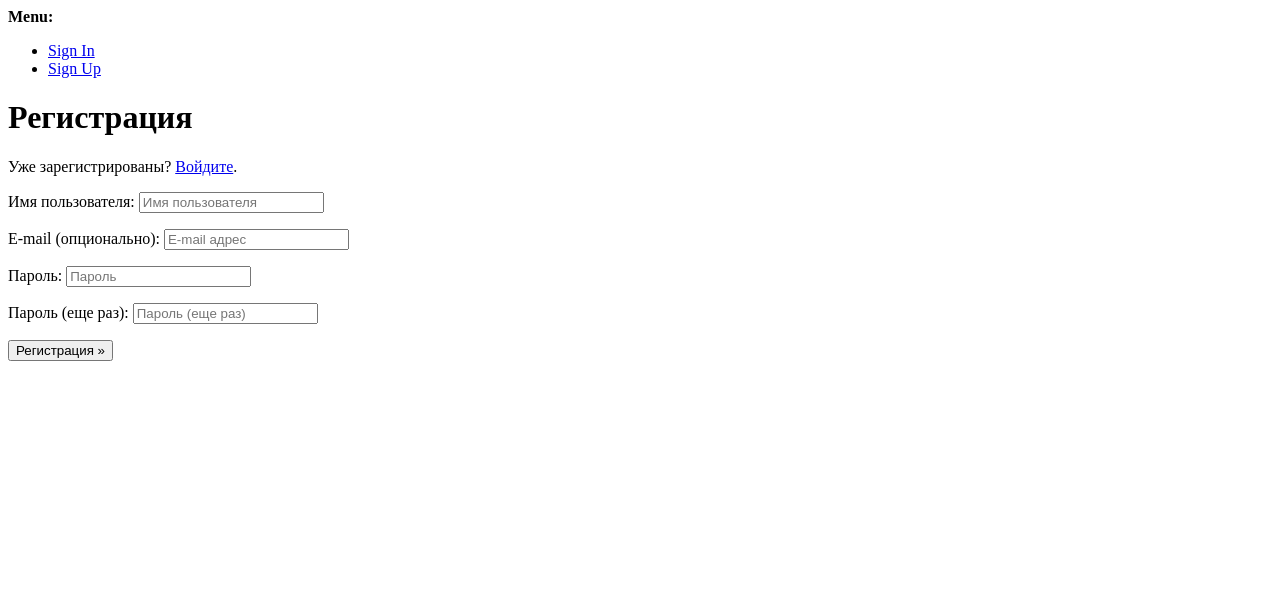
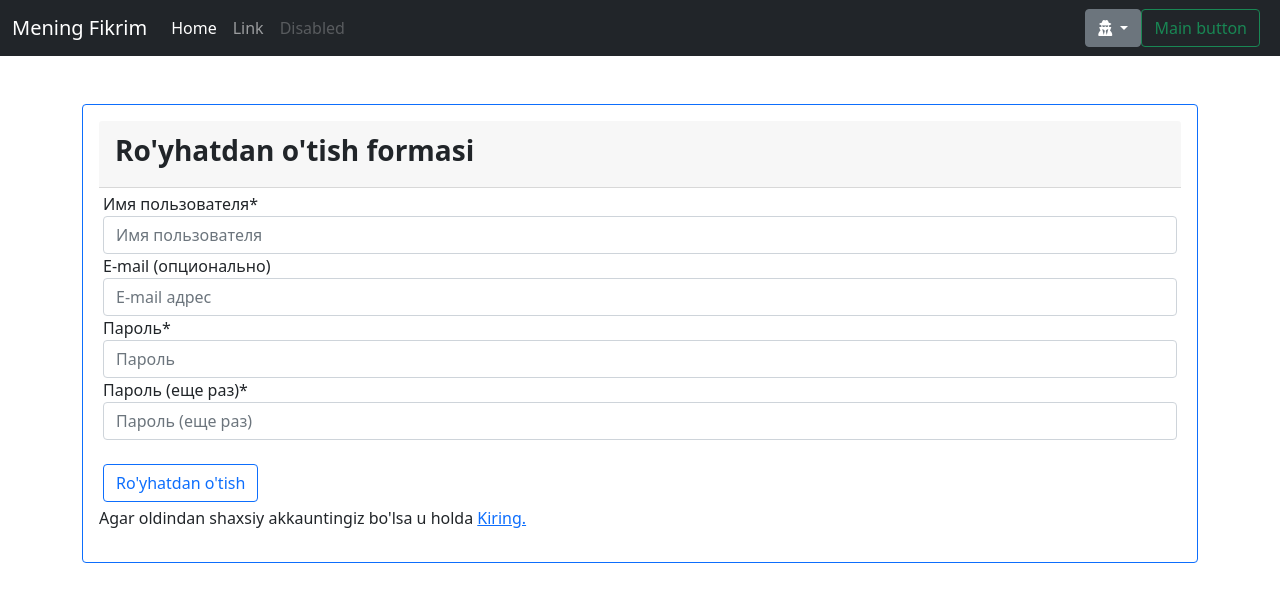
Before and after one commit to RoboCodeITAcademy/my-opinion-django, a Django app: page /accounts/signup/ in a window 1280 px wide. Shown: the top 602 px of the page. Run offline with Django 3.2, Linux system fonts and the light colour scheme; some libraries are stand-ins or nearby versions.

Commit message:
accounts urls

```diff
--- a/main/urls.py
+++ b/main/urls.py
@@ -4,5 +4,8 @@ from . import views
 app_name = 'main'
 
 urlpatterns = [
-    path("", views.HomeView.as_view(), name="home")
+    path("", views.HomeView.as_view(), name="home"),
+
+    # PROFILE
+    path("profile/", views.profile, name="profile")
 ]
--- a/main/views.py
+++ b/main/views.py
@@ -5,3 +5,7 @@ from django.views.generic import TemplateView
 
 class HomeView(TemplateView):
     template_name = "index.html"
+
+
+def profile(request):
+    return render(request, "account/profile.html")
--- a/templates/account/signup.html
+++ b/templates/account/signup.html
@@ -1,21 +1,26 @@
-{% extends "account/base.html" %}
+{% extends "wrapper.html" %} {% load i18n %} {% load crispy_forms_tags %} {% block content %}
+<div class="container">
+    <div class="row mt-5">
+        <div class="login d-flex flex-column justify-content-center">
+            <div class="card p-3 rounded border border-1 border-primary">
+                <div class="card-header">
+                    <div class="card-title fs-3 fw-bold">
+                        Ro'yhatdan o'tish formasi
+                    </div>
+                </div>
+                <form action="{% url 'account_signup' %}" method="post" class="p-1">
+                    {% csrf_token %} {{form|crispy}}
+                    <input type="hidden" name="{{ redirect_field_name }}" value="{{redirect_field_value}}">
+                    <br>
+                    <button class="btn btn-outline-primary" type="submit">Ro'yhatdan o'tish</button>
+                </form>
+                <p>
+                    Agar oldindan shaxsiy akkauntingiz bo'lsa u holda
+                    <a href="{{ login_url }}">Kiring.</a>
+                </p>
+            </div>
+        </div>
+    </div>
 
-{% load i18n %}
-
-{% block head_title %}{% trans "Signup" %}{% endblock %}
-
-{% block content %}
-<h1>{% trans "Sign Up" %}</h1>
-
-<p>{% blocktrans %}Already have an account? Then please <a href="{{ login_url }}">sign in</a>.{% endblocktrans %}</p>
-
-<form class="signup" id="signup_form" method="post" action="{% url 'account_signup' %}">
-  {% csrf_token %}
-  {{ form.as_p }}
-  {% if redirect_field_value %}
-  <input type="hidden" name="{{ redirect_field_name }}" value="{{ redirect_field_value }}" />
-  {% endif %}
-  <button type="submit">{% trans "Sign Up" %} &raquo;</button>
-</form>
-
+</div>
 {% endblock %}
--- a/templates/index.html
+++ b/templates/index.html
@@ -1 +1 @@
-{% block content %} {% endblock %}
+{% extends 'wrapper.html' %} {% block content %} {% endblock %}
--- a/templates/wrapper.html
+++ b/templates/wrapper.html
@@ -7,7 +7,7 @@
     <meta http-equiv="X-UA-Compatible" content="IE=edge">
     <meta name="viewport" content="width=device-width, initial-scale=1.0">
     <link href="https://cdn.jsdelivr.net/npm/bootstrap@5.0.2/dist/css/bootstrap.min.css" rel="stylesheet" integrity="sha384-EVSTQN3/azprG1Anm3QDgpJLIm9Nao0Yz1ztcQTwFspd3yD65VohhpuuCOmLASjC" crossorigin="anonymous">
-    <script src="https://cdn.jsdelivr.net/npm/bootstrap@5.0.2/dist/js/bootstrap.bundle.min.js" integrity="sha384-MrcW6ZMFYlzcLA8Nl+NtUVF0sA7MsXsP1UyJoMp4YLEuNSfAP+JcXn/tWtIaxVXM" crossorigin="anonymous"></script>
+
     <link rel="stylesheet" href="https://cdnjs.cloudflare.com/ajax/libs/font-awesome/6.1.1/css/all.min.css" integrity="sha512-KfkfwYDsLkIlwQp6LFnl8zNdLGxu9YAA1QvwINks4PhcElQSvqcyVLLD9aMhXd13uQjoXtEKNosOWaZqXgel0g==" crossorigin="anonymous" referrerpolicy="no-referrer"
     />
     <link rel="stylesheet" href="{% static 'css/style.css' %}">
@@ -21,7 +21,7 @@
                 <button class="navbar-toggler" type="button" data-bs-toggle="collapse" data-bs-target="#navbarTogglerDemo03" aria-controls="navbarTogglerDemo03" aria-expanded="false" aria-label="Toggle navigation">
                     <span class="navbar-toggler-icon"></span>
                 </button>
-                <a class="navbar-brand" href="#">Mening Fikrim</a>
+                <a class="navbar-brand" href="/">Mening Fikrim</a>
                 <div class="collapse navbar-collapse" id="navbarTogglerDemo03">
                     <ul class="navbar-nav me-auto mb-2 mb-lg-0">
                         <li class="nav-item">
@@ -35,10 +35,39 @@
                         </li>
                     </ul>
                     <div class="d-flex">
-                        <input class="form-control me-2" type="search" placeholder="Search" aria-label="Search">
-                        <a href="#" class="btn btn-outline-primary">
-                            <i class="fas fa-user-secret"></i>
-                        </a>
+
+                        <div class="dropdown">
+                            <a class="btn btn-secondary dropdown-toggle" href="#" role="button" id="dropdownMenuLink" data-bs-toggle="dropdown" aria-expanded="false">
+                                <i class="fas fa-user-secret"></i>
+                            </a>
+
+                            <ul class="dropdown-menu" aria-labelledby="dropdownMenuLink">
+                                {% if request.user.is_authenticated %}
+                                <li>
+                                    <a class="dropdown-item" href="/profile/">
+                                        <i class="fas fa-user"></i> {{request.user.username}}
+
+                                    </a>
+                                </li>
+                                <li>
+                                    <a class="dropdown-item" href="{{account_logout}}">
+
+                                        <i class="fas fa-sign-out"></i> Logout
+                                    </a>
+                                </li>
+                                {% else %}
+                                <li>
+                                    <a class="dropdown-item" href="{{account_login}}">
+
+                                        <i class="fas fa-sign-in"></i>Login
+                                    </a>
+                                </li>
+                                {% endif %}
+
+                            </ul>
+                        </div>
+
+                        <button class="btn btn-outline-success me-2" type="button">Main button</button>
                     </div>
                 </div>
             </div>
@@ -46,6 +75,7 @@
     </header>
 
     {% block content %} {% endblock %}
+    <script src="https://cdn.jsdelivr.net/npm/bootstrap@5.0.2/dist/js/bootstrap.bundle.min.js" integrity="sha384-MrcW6ZMFYlzcLA8Nl+NtUVF0sA7MsXsP1UyJoMp4YLEuNSfAP+JcXn/tWtIaxVXM" crossorigin="anonymous"></script>
 </body>
 
 </html>
```
Also changed, not shown: myopinion/settings.py (+7 -0 lines), templates/account/login.html (+6 -2 lines), templates/account/logout.html (+24 -17 lines), templates/account/profile.html (added, +28 -0 lines), db.sqlite3.
